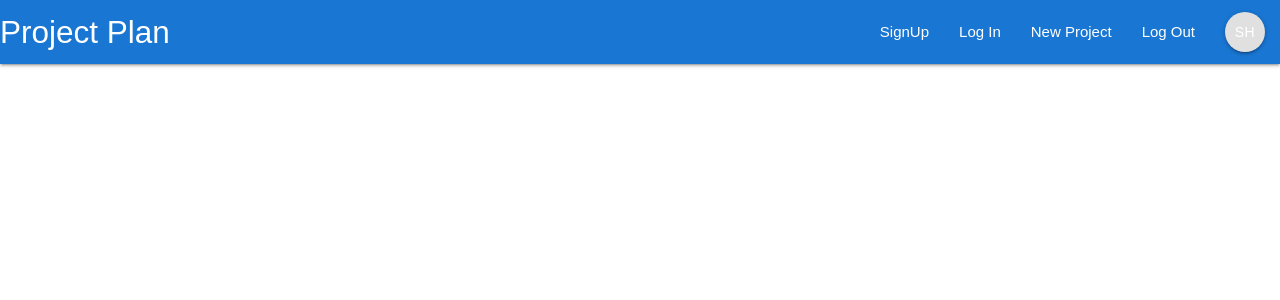
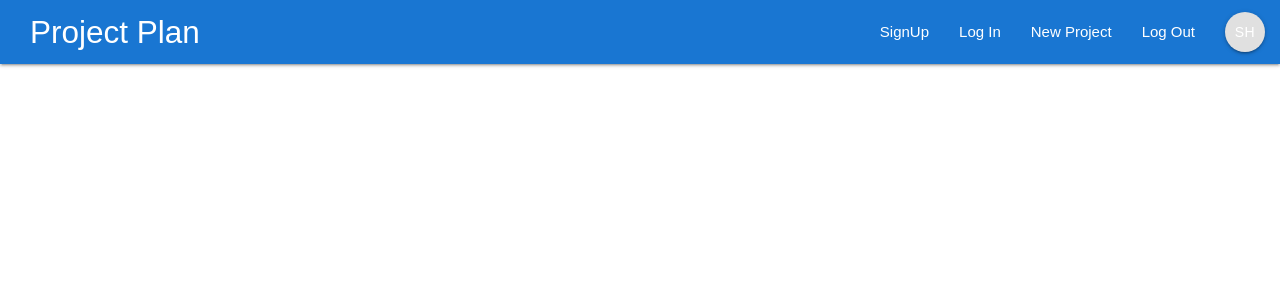
Before and after one commit to HuangStanley050/projectplan, a React (Create React App) app: page / in a window 1280 px wide. Shown: the top 300 px of the page. Built offline with nearby package versions, Linux system fonts and the light colour scheme.

Commit message:
building dashboard component skeleton

```diff
--- a/src/index.css
+++ b/src/index.css
@@ -3,3 +3,7 @@ body {
   padding: 0;
   font-family: sans-serif;
 }
+
+nav .brand-logo {
+  left: 30px;
+}
```
Also changed, not shown: src/components/dashboard/Dashboard.js (+19 -0 lines).
